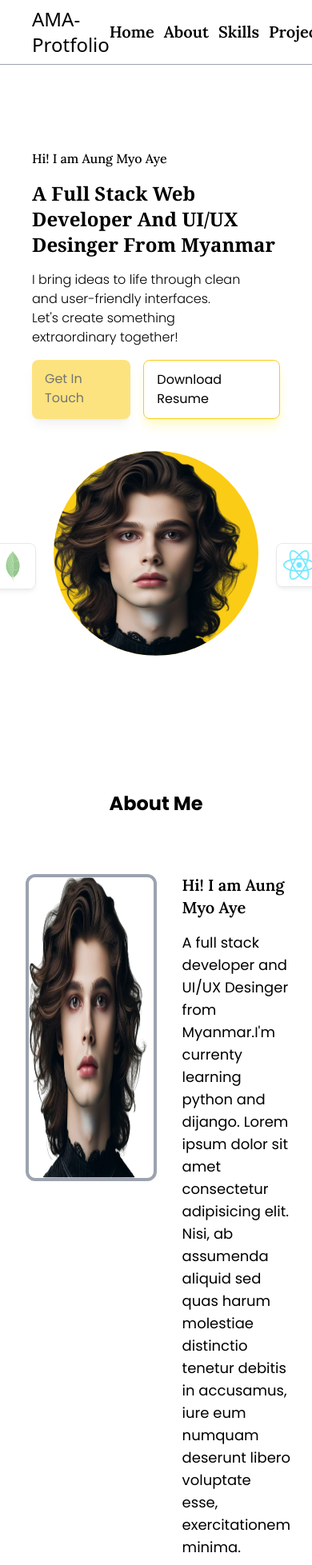
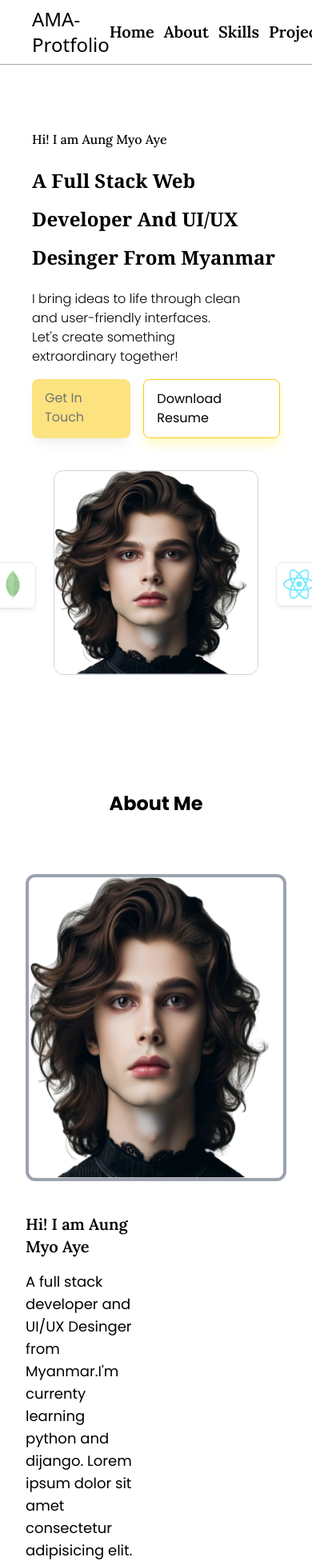
Before and after one commit to AungMyoAye101/Simple-portfolio, a Next.js app: page / in a window 390 px wide. Shown: the top 1957 px of the page at 80% size. Built offline with nearby package versions, Linux system fonts and the light colour scheme.

Commit message:
update ui

```diff
--- a/src/components/About.tsx
+++ b/src/components/About.tsx
@@ -7,7 +7,7 @@ const About = () => {
       <h1 className="font-poppin font-bold text-2xl sm:text3xl md:text-4xl lg:text-5xl text-center">
         About Me
       </h1>
-      <div className="flex justify-center  gap-8 mt-10  p-8 mx-auto">
+      <div className="flex flex-col md:flex-row justify-center  gap-10 mt-10  p-8 mx-auto">
         <div className="">
           <Image
             src={"/profile.png"}
--- a/src/components/Hero.tsx
+++ b/src/components/Hero.tsx
@@ -8,7 +8,7 @@ const Hero = () => {
         <h4 className="font-lora text-base md:text-lg font-medium">
           Hi! I am Aung Myo Aye
         </h4>
-        <h1 className="font-serif text-2xl sm:text-3xl md:text-4xl lg:text-5xl font-bold">
+        <h1 className="font-serif text-2xl sm:text-3xl md:text-4xl lg:text-5xl font-bold leading-loose">
           A Full Stack Web Developer And UI/UX Desinger From Myanmar
         </h1>
         <p className="font-poppin text-balance w-[90%] text-base md:text-xl font-light ">
@@ -36,7 +36,7 @@ const Hero = () => {
             src={"/profile.png"}
             fill
             alt="Aung Myo Aye's profile photo"
-            className="object-cover object-center  rounded-full bg-yellow-400 "
+            className="object-cover object-center  rounded-xl border border-gray-300 "
           />
           <div className="p-2 rounded-lg z-20 shadow-md border border-gray-300  absolute -left-20 top-[45%] animate-pulse">
             <Image
```
